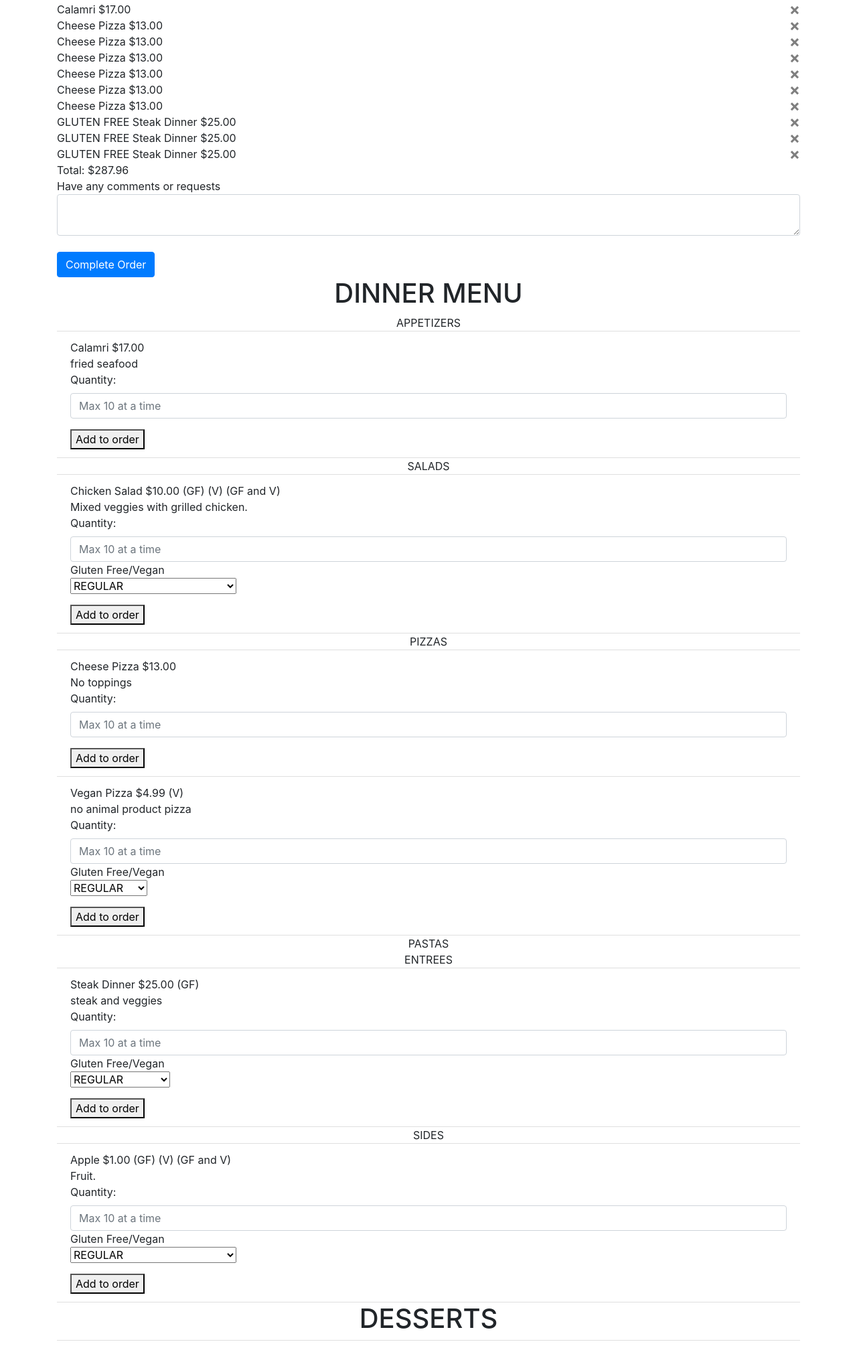
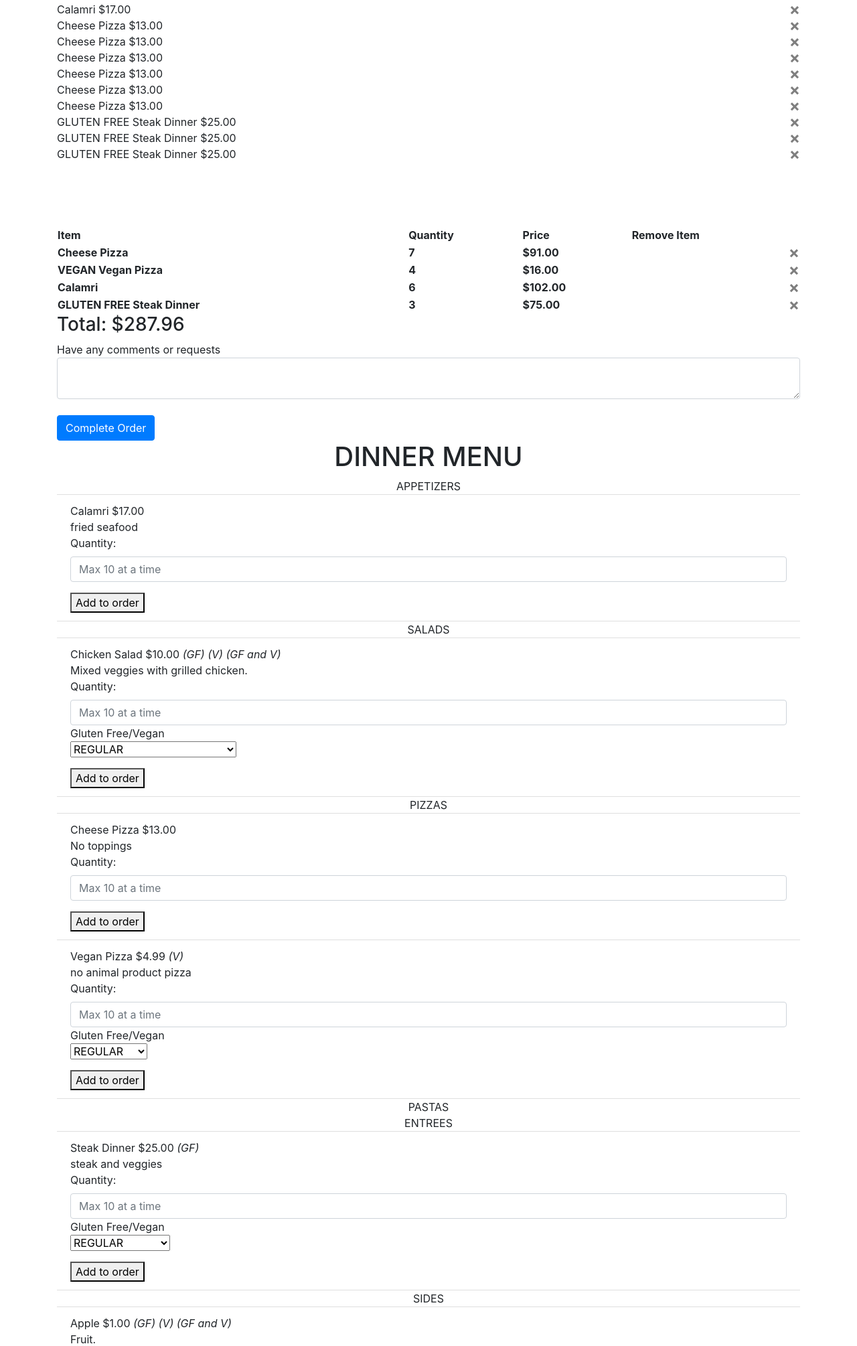
Before and after one commit to rancy1313/Avanzare, a Flask app: page /refresh-order in a window 1280 px wide. Shown: the part 350-2360 px from the top of the page at 67% size. Run offline with Flask 2, Linux system fonts and the light colour scheme; data comes from the database, SQL or seed files in the repository; both versions use the stored data as it was after the commit; lists and menus that the app fills with data are empty; some libraries are stand-ins or nearby versions.

Commit message:
added a table to view order better and added italics to accommodation labels

```diff
--- a/avanzareApp/templates/edit_menu.html
+++ b/avanzareApp/templates/edit_menu.html
@@ -103,11 +103,11 @@
                           {{ item.name }}
 
                           {% if item.gluten_free == "GLUTEN FREE" %}
-                            {{ "(GF)" }}
+                            <i>{{ "(GF)" }}</i>
                           {% endif %}
 
                           {% if item.vegan == "VEGAN" %}
-                            {{ "(V)" }}
+                            <i>{{ "(V)" }}</i>
                           {% endif %}
 
                           <!--item.price is a float so needs to be converted to string to display $ format-->
--- a/avanzareApp/templates/order.html
+++ b/avanzareApp/templates/order.html
@@ -7,17 +7,59 @@
     {{ item.name }}
     {% set tmp = "$" + (item.price | string) %}
     {{ tmp }}
-
     <button type="button" class="close" onClick="deleteOrderItem({{ item.id }})">
         <span aria-hidden="true">&times;</span>
     </button>
     <br />
 {% endfor %}
+
+{% set lst =  [] %}
+
+<table style="width:100%">
+          <tr>
+              <th>Item</th>
+              <th>Quantity</th>
+              <th>Price</th>
+              <th>Remove Item</th>
+          </tr>
+<!-- make a unique list and iterate throguh it maybe make it from names or maybe from the objects-->
+{% for item in new_order.items %}
+    {% set count = namespace(value=0) %}
+    {% set print_once = 1 %}
+    {% if item.name not in lst %}
+        {% for item_count in new_order.items %}
+            {% if item.name == item_count.name %}
+                {% set count.value = count.value + 1 %}
+            {% endif %}
+        {% endfor %}
+        {% if print_once == 1 %}
+            <tr>
+            <th>{{ item.name }}</th>
+            <th>{{ count.value }}</th>
+            {% set tmp = (item.price | int) %}
+            <th>{{ "${:,.2f}".format(count.value * tmp) }}</th>
+                <th>
+                <button type="button" class="close" onClick="deleteOrderItem({{ item.id }})">
+                    <span aria-hidden="true">&times;</span>
+                </button>
+                </th>
+            </tr>
+
+        <br />
+        {% endif %}
+        {% set print_once = 1 %}
+        <div hidden>
+        {{ lst.append(item.name) }}
+        </div>
+    {% endif %}
+{% endfor %}
+</table>
+
 <!-- This if statement is needed to fix $-0.00 bug when clicking too fast -->
 {% if "${:,.2f}".format(new_order.total) == "$-0.00" %}
-   <div>Total: $0.00</div>
+   <h3>Total: $0.00</h3>
 {% else %}
-    <div>Total: {{ "${:,.2f}".format(new_order.total) }}</div>
+    <h3>Total: {{ "${:,.2f}".format(new_order.total) }}</h3>
 {% endif %}
 
 
@@ -64,13 +106,13 @@
                           {{ tmp }}
 
                           {% if item.gluten_free == "GLUTEN FREE" %}
-                            {{ gf }}
+                            <i>{{ gf }}</i>
                           {% endif %}
                           {% if item.vegan == "VEGAN" %}
-                              {{ v }}
+                              <i>{{ v }}</i>
                           {% endif %}
                           {% if (item.gluten_free == "GLUTEN FREE") and (item.vegan == "VEGAN") %}
-                              {{ gfv }}
+                              <i>{{ gfv }}</i>
                           {% endif %}
                           <br />
                           {{ item.description }}
--- a/avanzareApp/templates/start_page.html
+++ b/avanzareApp/templates/start_page.html
@@ -32,11 +32,11 @@
                           {{ item.name }}
 
                           {% if item.gluten_free == "GLUTEN FREE" %}
-                            {{ "(GF)" }}
+                            <i>{{ "(GF)" }}</i>
                           {% endif %}
 
                           {% if item.vegan == "VEGAN" %}
-                            {{ "(V)" }}
+                            <i>{{ "(V)" }}</i>
                           {% endif %}
 
                           <br />
```
Also changed, not shown: instance/database.db.
